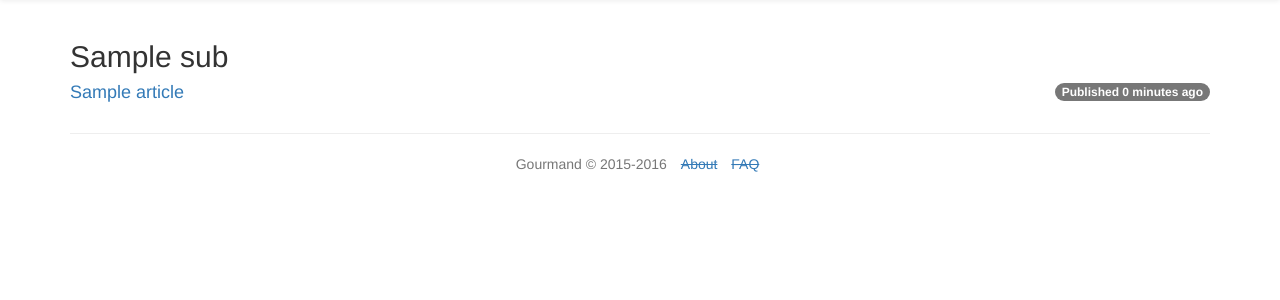
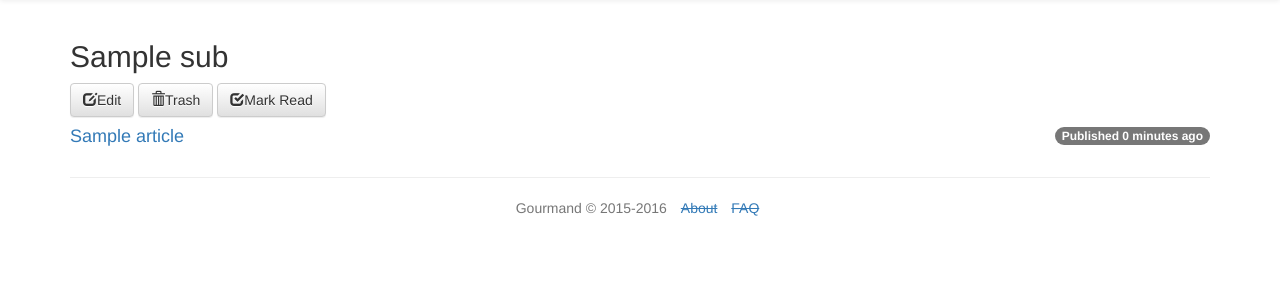
Before and after one commit to aaronkurtz/gourmand, a Django app: template gourmand/templates/subscriptions/personalarticle_list.html in a window 1280 px wide. Shown: the part 51-351 px from the top of the page. Run offline with Django 3.2, Linux system fonts and the light colour scheme; the template is opened without the code that fills it: most values are stand-ins (such as "Sample title", 1, 10 or a date in 2020); parts of the project's set-up code (start-up, migrations or seed data) failed here and were passed over; some libraries are stand-ins or nearby versions.

Commit message:
Move edit, trash and mark read into post list page

```diff
--- a/gourmand/templates/reader.html
+++ b/gourmand/templates/reader.html
@@ -36,8 +36,6 @@
                 <div class="gourmand-subscription">
                         <span class="pull-right">
                             <a href="{% url 'read_new' sub.pk %}"><span class="badge">{{ sub.unread }} <span class="hidden-xs">article{{sub.unread|pluralize}} unread</span></span></a>
-                            <a href="{% url 'update_subscription' sub.pk %}"><span class="glyphicon glyphicon-edit"></span></a>
-                            <a href="{% url 'remove_subscription' sub.pk %}"><span class="glyphicon glyphicon-trash"></span></a>
                         </span>
                         <a href="{% url 'subscription' sub.pk %}"><div class="maxlen">{{ sub.title }}</div></a>
                 </div>
--- a/gourmand/templates/subscriptions/personalarticle_list.html
+++ b/gourmand/templates/subscriptions/personalarticle_list.html
@@ -6,9 +6,15 @@
 {% block content %}
 <div class="container">
     <h2 class="article_content" >{{ sub.title }}</h2>
+    <div>
+        <a class="btn btn-default" href="{% url 'update_subscription' sub.pk %}"><span class="glyphicon glyphicon-edit"></span>Edit</a>
+        <a class="btn btn-default" href="{% url 'remove_subscription' sub.pk %}"><span class="glyphicon glyphicon-trash"></span>Trash</a>
+        <a class="btn btn-default" href="#read"><span class="glyphicon glyphicon-check"></span>Mark Read</a>
+    </div>
+
     {% for post in posts %}
         <div class="gourmand-personalarticle">
-            <span class="badge pull-right">Published {{ post.article.when|timesince }} ago</span>
+            <span class="badge pull-right hidden-xs">Published {{ post.article.when|timesince }} ago</span>
             <h4 class="article_content"><a href="{% url 'article' post.pk %}">{{ post.article.title }}</a></h4>
         </div>
     {% empty %}
```
